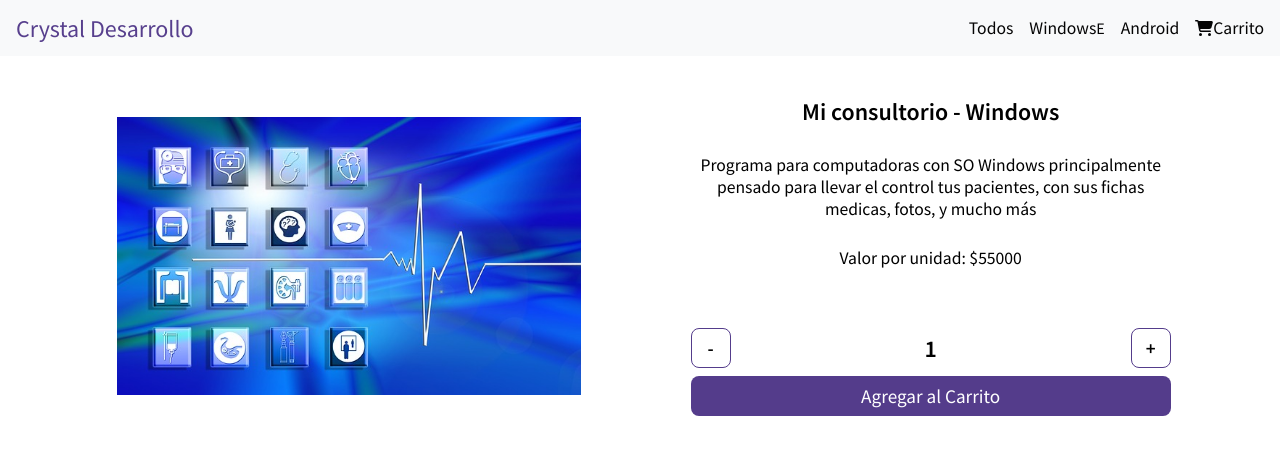
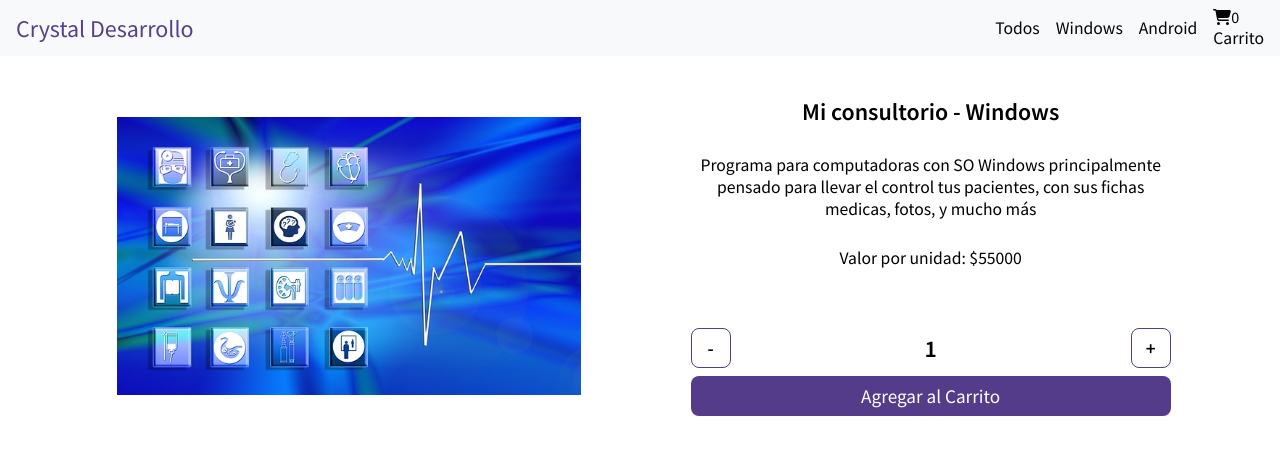
Before and after one commit to FacuMunozLemir/ReactSoftwareCommerce, a React (Create React App) app: page /detalle/1 in a window 1280 px wide. Shown: the top 454 px of the page. Built offline with nearby package versions, Linux system fonts and the light colour scheme.

Commit message:
Cart Context

```diff
--- a/src/App.js
+++ b/src/App.js
@@ -4,12 +4,12 @@ import ItemListContainer from "./components/ItemListContainer/ItemListContainer"
 import ItemDetailContainer from "./components/itemDetailContainer/itemDetailContainer";
 import Cart from "./components/Cart/Cart";
 import { BrowserRouter, Routes, Route, Link } from "react-router-dom";
-import UserContextProvider from "./components/context/userContext";
+import CartContextProvider from "./components/context/cartContext";
 
 import "./fontawesome";
 function App() {
   return (
-    <UserContextProvider>
+    <CartContextProvider>
       <BrowserRouter>
         <NavBar />
         <Routes>
@@ -27,7 +27,7 @@ function App() {
           {/* <Route path="*" element={<h1>404: URL no encontrada</h1>}></Route> */}
         </Routes>
       </BrowserRouter>
-    </UserContextProvider>
+    </CartContextProvider>
   );
 }
 
--- a/src/components/CartWidget/CartWidget.jsx
+++ b/src/components/CartWidget/CartWidget.jsx
@@ -1,5 +1,15 @@
 import { FontAwesomeIcon } from "@fortawesome/react-fontawesome";
+import React, { useContext } from "react";
+import { cartContext } from "../context/cartContext";
 
-export default function CartWidget() {
-  return <FontAwesomeIcon icon="fa-solid fa-cart-shopping" />;
+function CartWidget() {
+  const { getTotalItemsInCart } = useContext(cartContext);
+
+  return (
+    <div>
+      <FontAwesomeIcon icon="fa-solid fa-cart-shopping" />
+      <span>{getTotalItemsInCart()}</span>
+    </div>
+  );
 }
+export default CartWidget;
--- a/src/components/NavBar/NavBar.jsx
+++ b/src/components/NavBar/NavBar.jsx
@@ -20,7 +20,7 @@ function NavBar() {
             <Link to="/categoria/todos">Todos</Link>
           </li>
           <li>
-            <Link to="/categoria/windows">Windows</Link>E
+            <Link to="/categoria/windows">Windows</Link>
           </li>
           <li>
             <Link to="/categoria/android">Android</Link>
--- /dev/null
+++ b/src/components/context/cartContext.jsx
@@ -0,0 +1,50 @@
+import React, { createContext } from "react";
+import { useState } from "react";
+
+const cartContext = createContext();
+
+export default function CartContextProvider({ children }) {
+  const [cart, setCart] = useState([]);
+  let newCart;
+  function addItem(item, count) {
+    if (isInCart(item.id)) {
+      newCart = cart.map((itemMapeo) => {
+        if (itemMapeo.id === item.id) {
+          itemMapeo.count += count;
+          return itemMapeo;
+        } else {
+          return itemMapeo;
+        }
+      });
+    } else {
+      newCart = cart.map((item) => item); //Copiamos el carrito
+      newCart.push({ ...item, count: count }); //Le agregamos el count
+      setCart(newCart); //Seteamos el cambio
+    }
+    setCart(newCart);
+  }
+
+  function getTotalItemsInCart() {
+    let total = 0;
+    cart.forEach((cart) => (total = total + cart.count));
+    return total;
+  }
+
+  function removeItem(itemId) {}
+
+  function isInCart(id) {
+    let found = cart.some((item) => item.id === id);
+    console.log(found);
+    return found;
+  }
+
+  //Pasamos el objeto value a los componentes hijos
+  return (
+    <cartContext.Provider
+      value={{ cart, addItem, getTotalItemsInCart, removeItem, isInCart }}
+    >
+      {children}
+    </cartContext.Provider>
+  );
+}
+export { cartContext };
--- a/src/components/context/userContext.jsx
+++ b/src/components/context/userContext.jsx
@@ -8,7 +8,9 @@ const userContext = createContext({ username: "anonymus", logedIn: false });
 export default function UserContextProvider(props) {
   console.log("tenemos context provider");
   return (
-    <userContext.Provider value={{ logedIn: false, userLanguaje: "es" }}>
+    <userContext.Provider
+      value={{ logedIn: false, userLanguaje: "es", username: "anonymus" }}
+    >
       {props.children}
     </userContext.Provider>
   );
--- a/src/components/itemDetail/ItemDetail.jsx
+++ b/src/components/itemDetail/ItemDetail.jsx
@@ -1,14 +1,20 @@
-import React from "react";
+import React, { useContext } from "react";
 import "./itemdetail.css";
 import ItemCount from "../ItemCount/ItemCount";
 import { useState } from "react";
 
+//Importamos el cartContext
+import { cartContext } from "../context/cartContext";
+
 function ItemDetail(props) {
   /*Hacemos un estado para guardar el item count*/
   const [estado, setEstado] = useState(0);
+
+  //Conectamos a context con el usecontext
+  const { addItem } = useContext(cartContext);
+
   function handleAddToCart(count) {
-    alert(`Se ha agregado ${count} unidades del producto seleccionado`);
-    setEstado(count);
+    addItem(props, count);
   }
 
   return (
```
